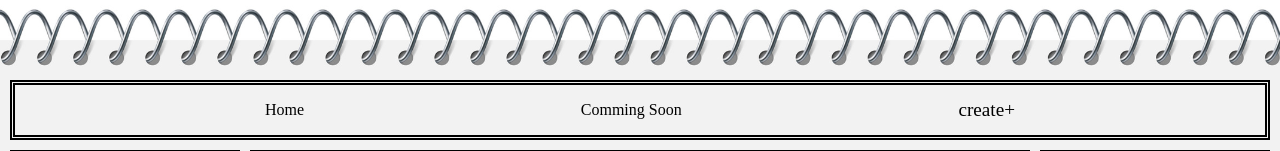
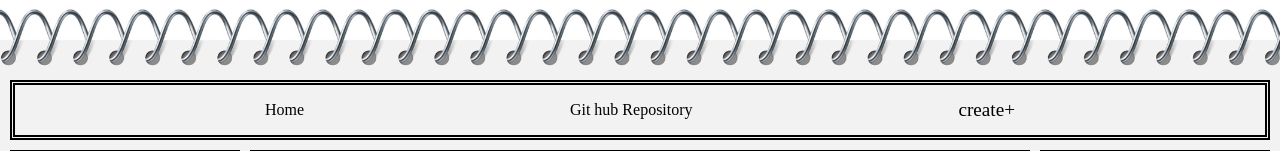
Before and after one commit to Kang-Jeong-Woo/duckZilPad, a Next.js app: page / in a window 1280 px wide. Shown: the top 151 px of the page. Built offline with nearby package versions, Linux system fonts and the light colour scheme.

Commit message:
[업데이트] 링크 및 readMe 파일 수정

```diff
--- a/src/components/BulletinBoard/BulletinBoard.tsx
+++ b/src/components/BulletinBoard/BulletinBoard.tsx
@@ -46,6 +46,9 @@ const BulletinBoard = () => {
             ref={bodyRef}
             onMouseDown={onDragStart}
             onMouseMove={onDragMove}
+            onTouchStart={onDragStart}
+            onTouchMove={onDragMove}
+            onTouchEnd={onDragEnd}
             onMouseUp={onDragEnd}
             onMouseLeave={onDragEnd}
         >
--- a/src/components/UI/Container.tsx
+++ b/src/components/UI/Container.tsx
@@ -23,7 +23,7 @@ const Container:React.FC<{
         <div className={classes.Cntnr}>
             <div className={`${classes.Nav} ${classes.border} ${classes.align}`}>
                 <Link href={"/"}>Home</Link>
-                <div> Comming Soon </div>
+                <Link href={"https://github.com/Kang-Jeong-Woo/duckZilPad"}> Git hub Repository </Link>
                 <button className={classes.btn} onClick={isLoggedIn}>create+</button>
             </div>
             <div className={`${classes.SideL} ${classes.border} ${classes.center}`}>광고 배너</div>
```
Also changed, not shown: 1 other file (tests, documents, lock files or other folders).
